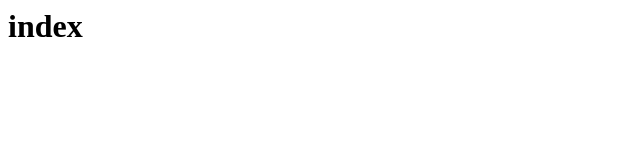
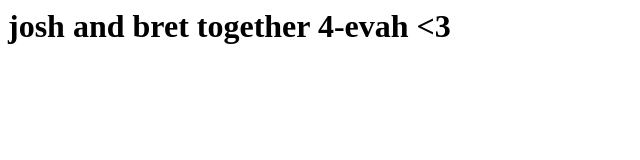
Before and after one commit to joshagilend/joshandbret-com, a plain HTML site: page index.html in a window 1280 px wide. Shown: the whole page, without its empty margins (0-640 px from the left). Drawn offline with Linux system fonts and the light colour scheme.

Commit message:
Update index.html

```diff
--- a/index.html
+++ b/index.html
@@ -1,3 +1,3 @@
 <html>
-  <h1>index</h1>
+  <h1>josh and bret together 4-evah <3</h1>
 </html>
```
